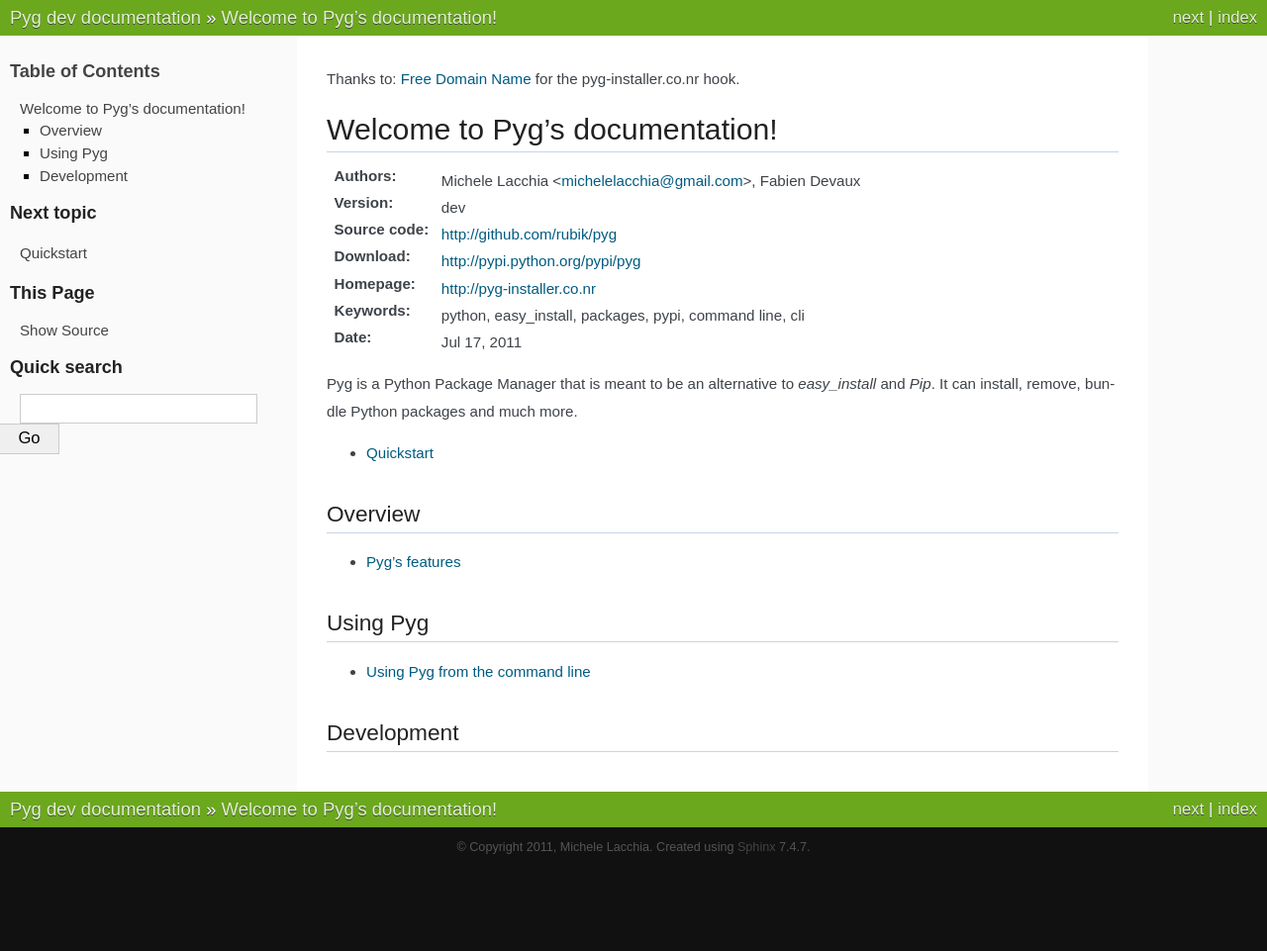
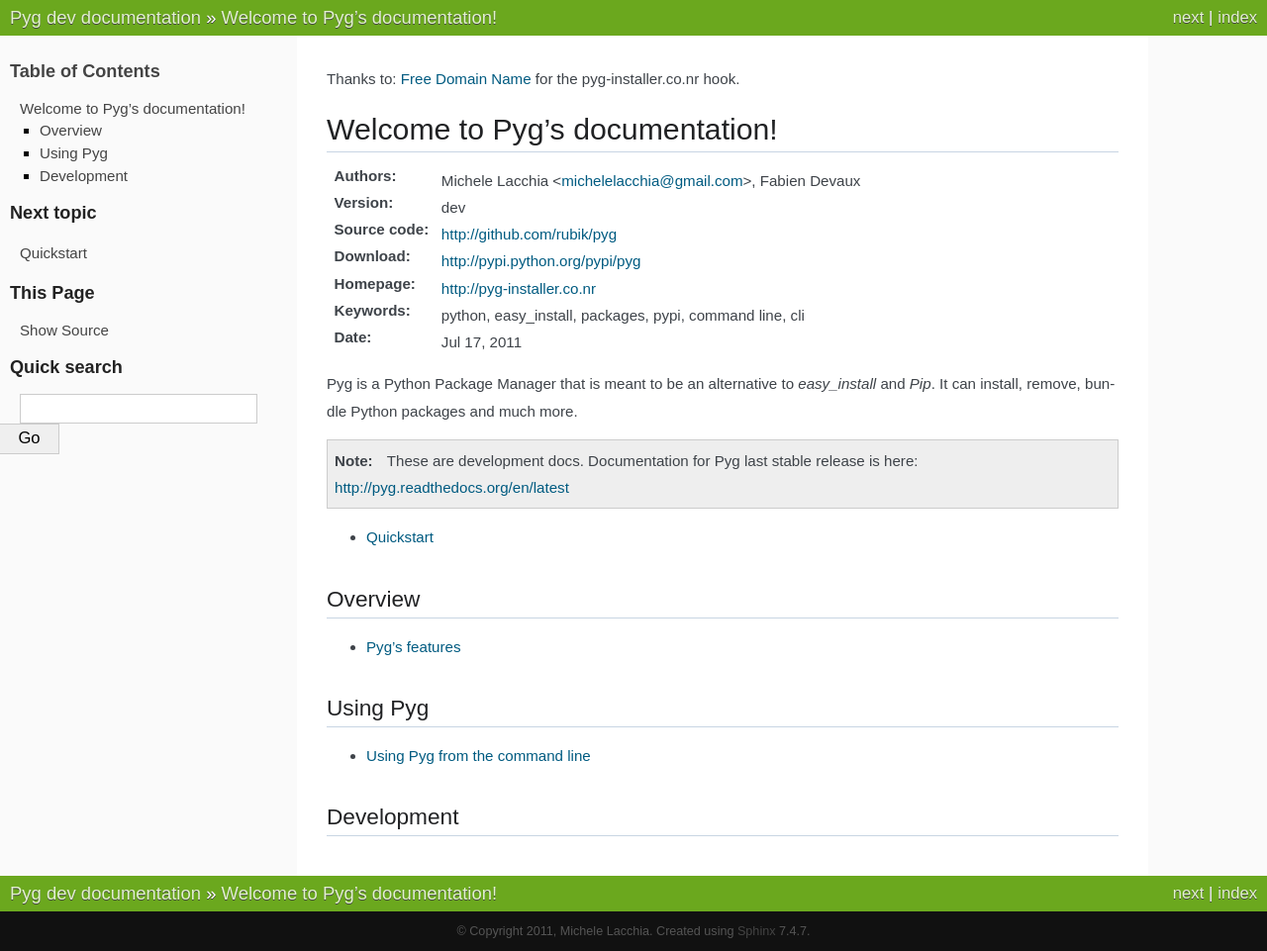
Before and after one commit to rubik/pyg, a Sphinx documentation site: the page built from docs/index.rst, in a window 1280 px wide. Shown: the whole page at 99% size. Built offline with Sphinx 7.4.7, drawn with Linux system fonts in a browser that asks for light colours; before the commit the page ends 900 px from its top, so only the background shows below that.

Commit message:
Updated docs

```diff
--- a/docs/index.rst
+++ b/docs/index.rst
@@ -17,6 +17,10 @@
 :Date: |today|
 
 Pyg is a Python Package Manager that is meant to be an alternative to *easy_install* and *Pip*. It can install, remove, bundle Python packages and much more.
+
+.. note::
+
+    These are development docs. Documentation for Pyg last stable release is here: http://pyg.readthedocs.org/en/latest
 
 .. toctree::
    :maxdepth: 1
```
